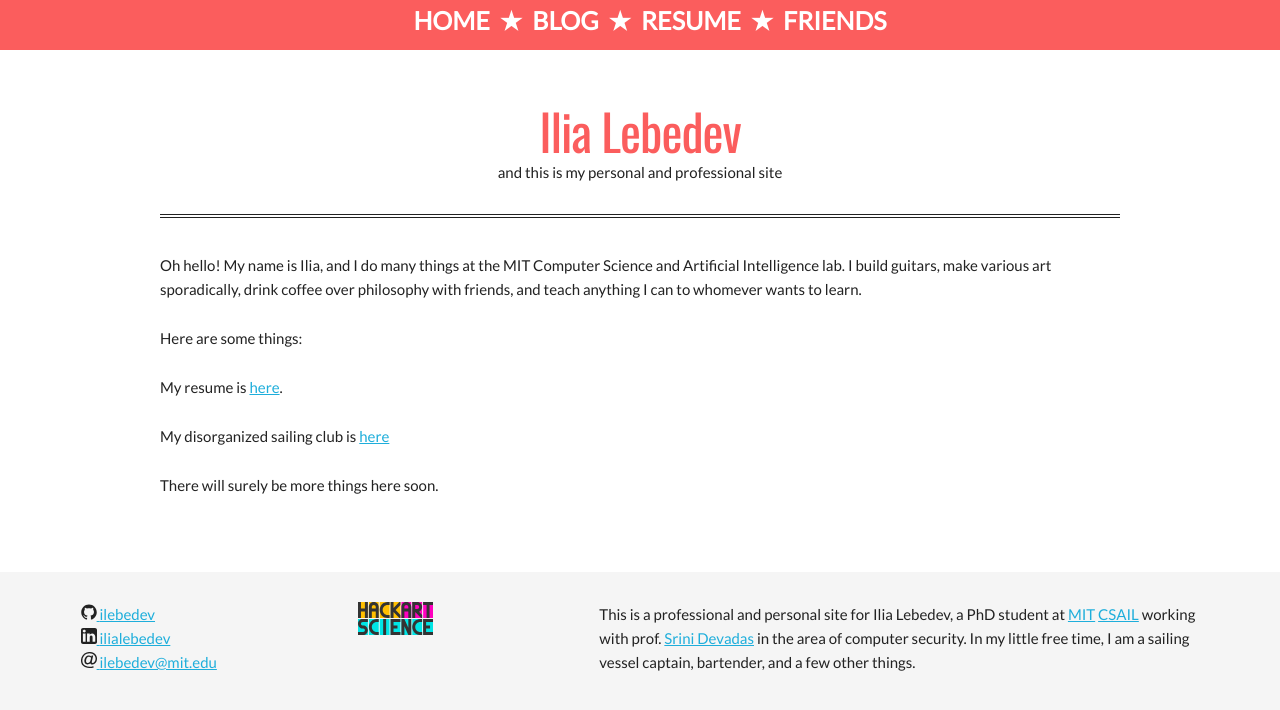
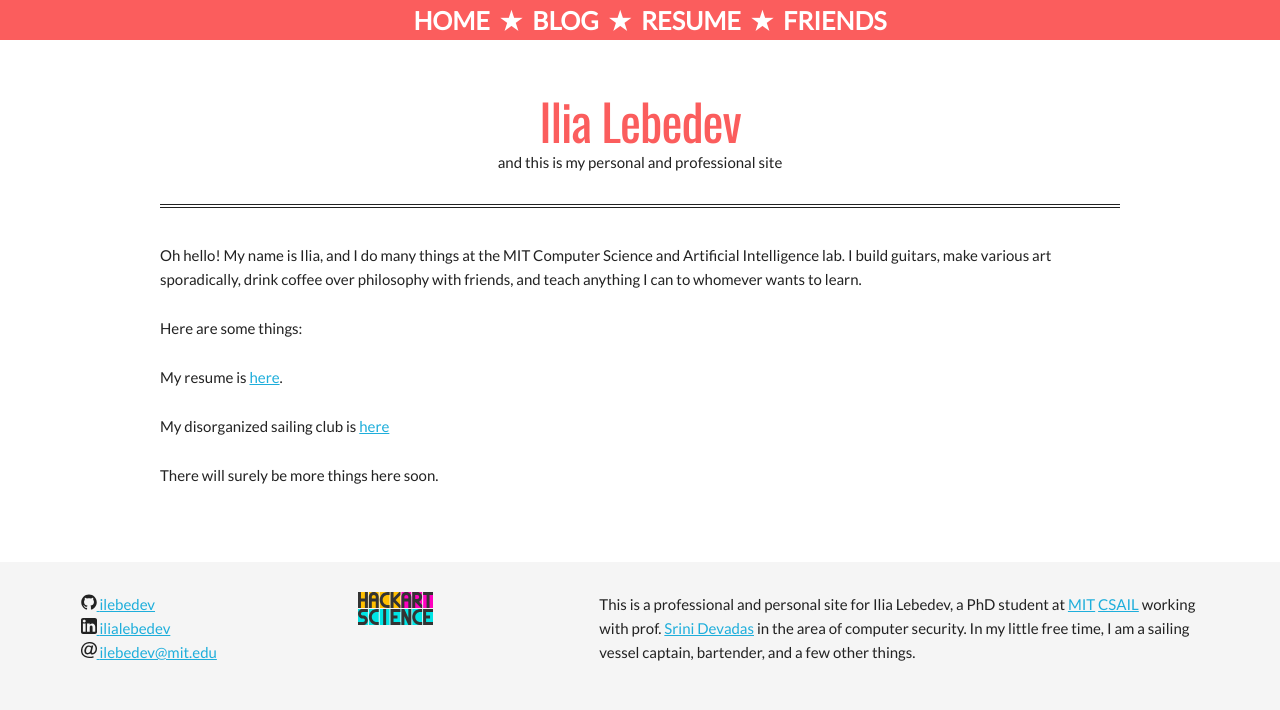
Before and after one commit to ilebedev/ilebedev.github.io, a Jekyll site: the page built from index.md, in a window 1280 px wide. Shown: the top 710 px of the page. Built offline with Jekyll 4.4.1, drawn with Linux system fonts in a browser that asks for light colours.

Commit message:
Update main.scss

```diff
--- a/css/main.scss
+++ b/css/main.scss
@@ -64,6 +64,10 @@ nav li:before {
 
 nav li:first-child:before {
   content: "";
+}
+
+nav li {
+  margin: 0;
 }
 
 // Header
```
